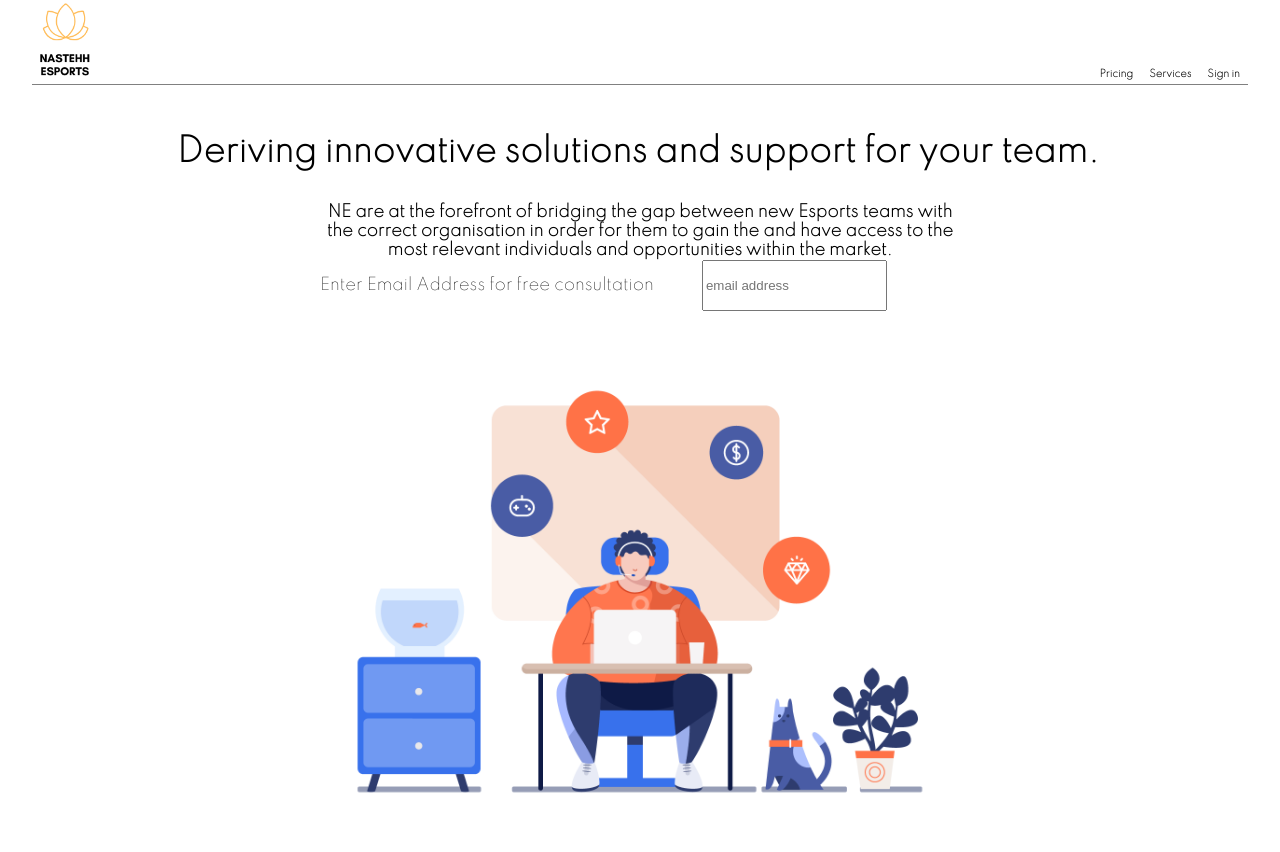
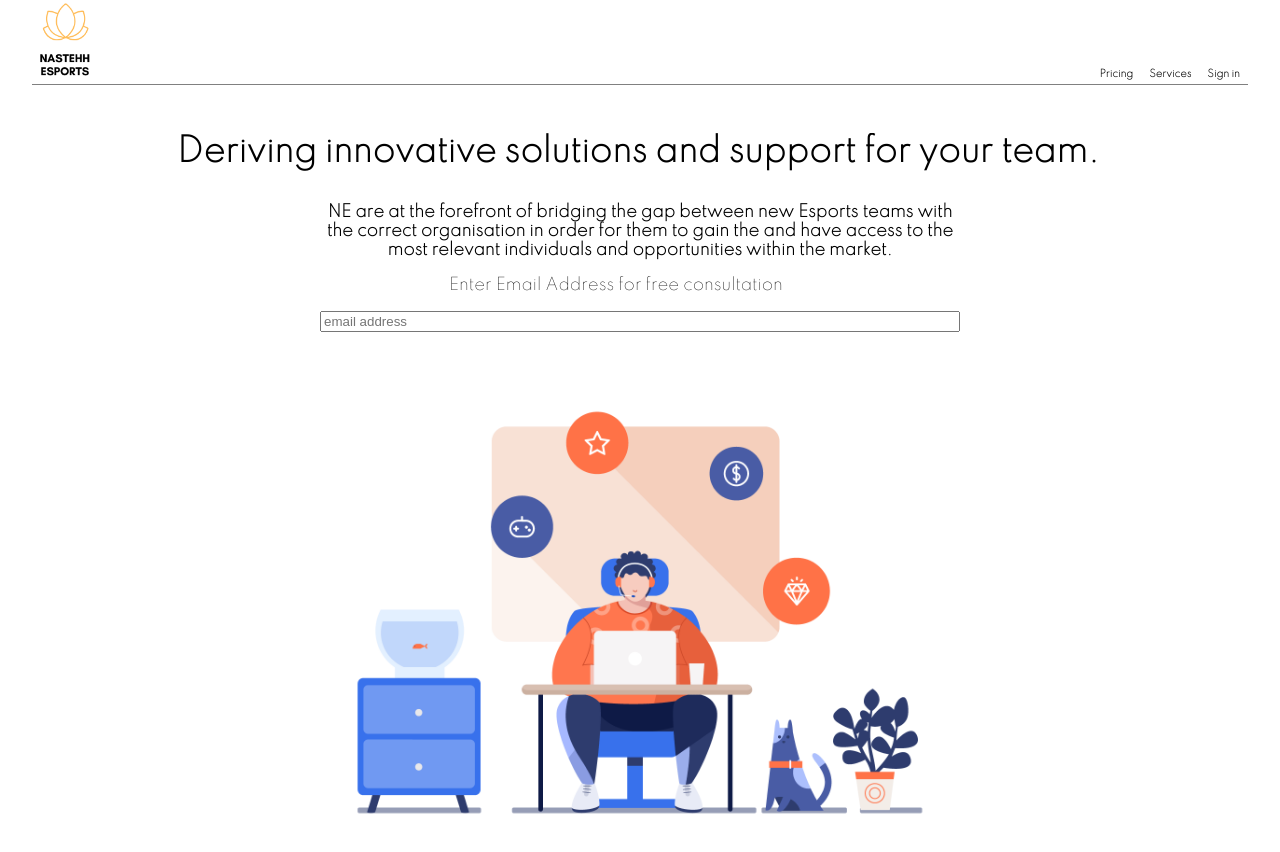
Before and after one commit to DanielCripps94/Drop-Page-Ecommerce, a React (Create React App) app in the folder drop-page/: page / in a window 1280 px wide. Shown: the top 852 px of the page. Built offline with nearby package versions, Linux system fonts and the light colour scheme; a web font is replaced by a local one.

Commit message:
input handleOnChage method added

```diff
--- a/drop-page/src/App.css
+++ b/drop-page/src/App.css
@@ -109,8 +109,8 @@ height: 5rem
   margin-top: 1rem;
   display: flex;
   margin: 0 auto;
-  text-align: center;
-  width: 50%
+  width: 50%;
+  flex-direction: column;
 }
 
 .signup--container p {
--- a/drop-page/src/components/CompanyInfo.js
+++ b/drop-page/src/components/CompanyInfo.js
@@ -2,7 +2,20 @@ import React, { Component } from 'react'
 
 export default class CompanyInfo extends Component {
 
+    state = {
+        email: ''
+    }
+
+    handleOnChange = (e) => {
+        this.setState({
+            [e.target.name] :e.target.value
+        })
+    }
+
     render() {
+
+        const { handleOnChange} = this
+
         return (
                 <div className='info--container'>
                     <div className='banner--container'>
@@ -11,7 +24,7 @@ export default class CompanyInfo extends Component {
                     </div>
                     <div className='signup--container'>
                         <p>Enter Email Address for free consultation</p>
-                        <input type="text" name="username" placeholder="email address" required="required" />
+                        <input type="text" name="email" placeholder="email address" required="required" onChange={handleOnChange}/>
                     </div>
                     <div className='homepageimage--container'><img src="/images/homepage.png" alt=""/> </div>
                 </div>
```
